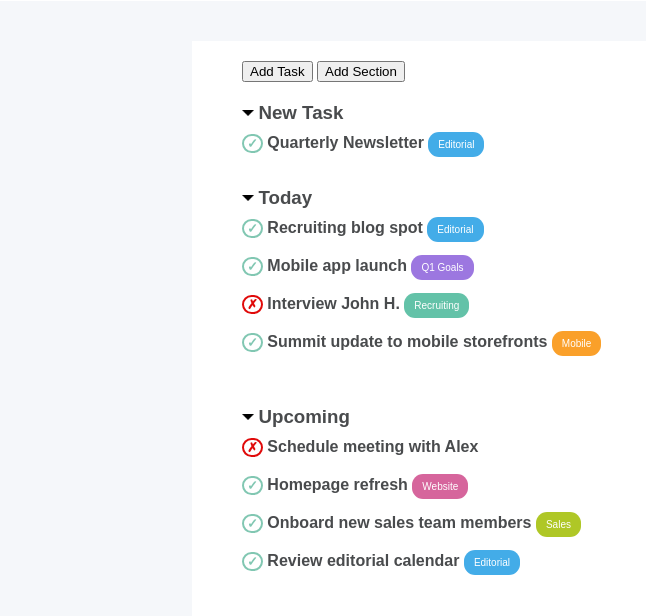
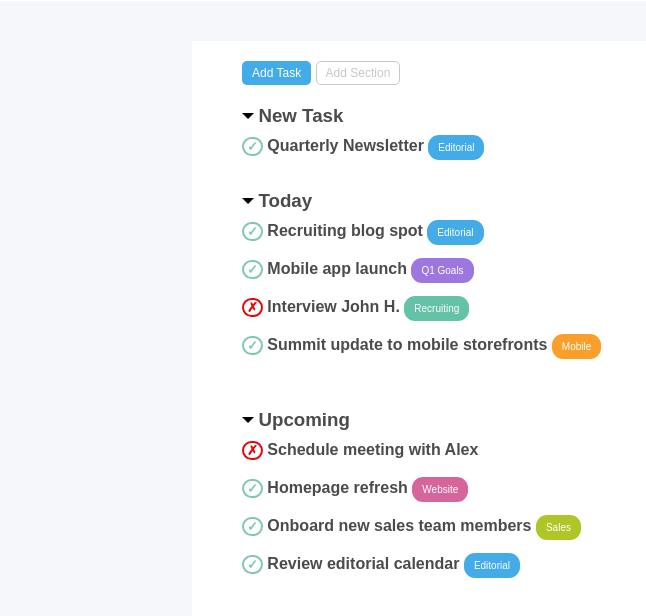
Before and after one commit to federicosimone/html-css-toboolist, a plain HTML site: page index.html in a window 1280 px wide. Shown: the part 68-684 px from the top of the page, without its empty margins (0-646 px from the left). Drawn offline with Linux system fonts and the light colour scheme.

Commit message:
modifica bottoni e cursore

```diff
--- a/index.html
+++ b/index.html
@@ -15,8 +15,12 @@
     </header>
     <main>
         <div id="lista">
-            <button>Add Task</button>
-            <button>Add Section</button>
+            <div class="inline">
+                <button id="add-task">Add Task</button>
+            </div>
+            <div class="inline">
+                <button id="add-section">Add Section</button>
+            </div>
             <br>
         </div>
         <div id="elenco">
--- a/style.css
+++ b/style.css
@@ -139,3 +139,28 @@ h3{
     padding: 7px 10px  ;
     border-radius: 11px;
 }
+
+#add-task{
+   background-color: rgb(67,172,232) ;
+   border: none;
+   color: white;
+   padding: 5px 10px;
+   border-radius: 5px;
+   font-size: 12px;
+   cursor: pointer;
+
+}
+#add-section{
+    background-color: white;
+    color: rgb(199, 199, 199);
+    border-width: 1px;
+    border-color: rgb(199,199,199);
+    padding: 4px 9px ;
+    border-radius: 5px;
+    font-size: 12px;
+    cursor: pointer;
+    border-style: solid;
+}
+.inline{
+    display: inline-block;
+}
```
